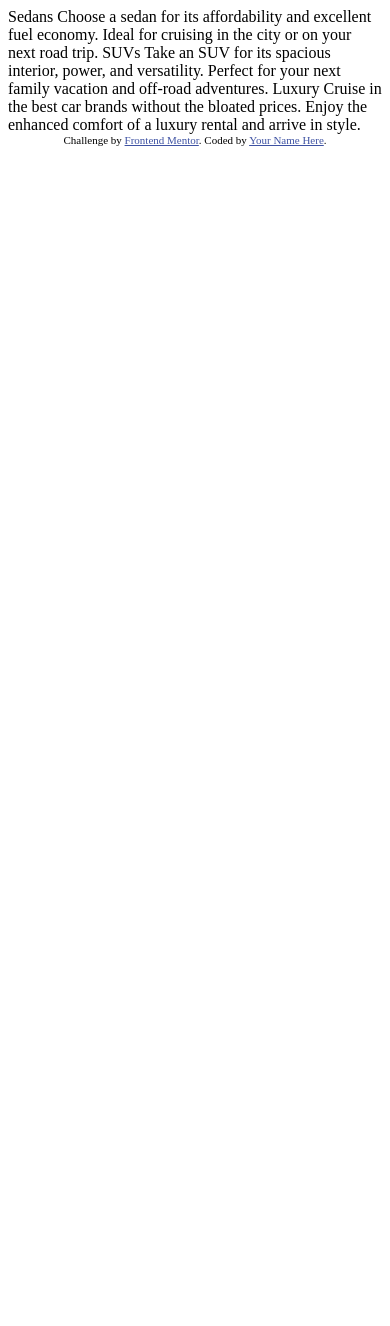
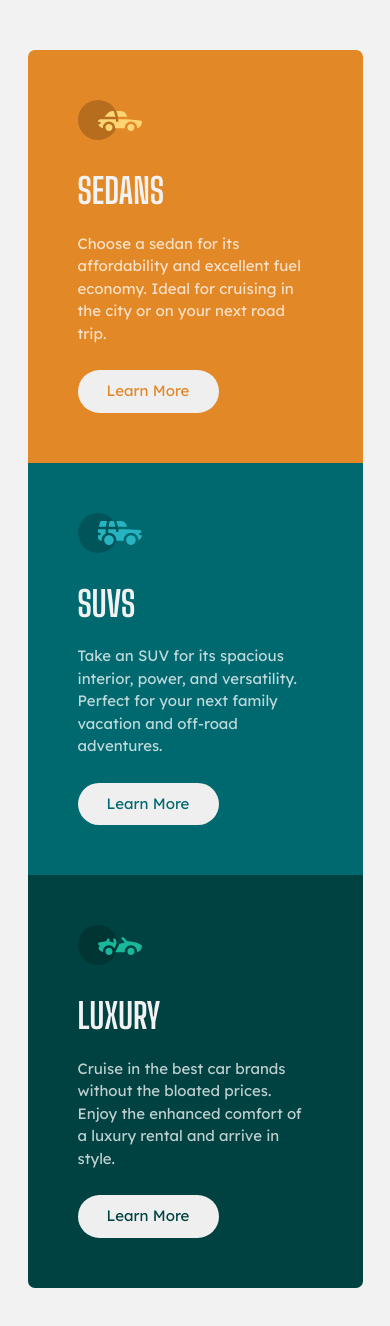
Before and after one commit to DaniDhax/fm-3-column-preview-card-component, a plain HTML site: page index.html in a window 390 px wide. Before the commit the page ends 844 px from the top, so only its background shows below. Drawn offline with Linux system fonts and the light colour scheme.

Commit message:
Mobile 1

```diff
--- a/index.html
+++ b/index.html
@@ -3,34 +3,56 @@
 <head>
   <meta charset="UTF-8">
   <meta name="viewport" content="width=device-width, initial-scale=1.0"> <!-- displays site properly based on user's device -->
-
   <link rel="icon" type="image/png" sizes="32x32" href="./images/favicon-32x32.png">
-
+  <link rel="stylesheet" href="normalize.css">
+  <link rel="stylesheet" href="style.css">
   <title>Frontend Mentor | 3-column preview card component</title>
-
-  <!-- Feel free to remove these styles or customise in your own stylesheet 👍 -->
-  <style>
-    .attribution { font-size: 11px; text-align: center; }
-    .attribution a { color: hsl(228, 45%, 44%); }
-  </style>
 </head>
 <body>
-
-  Sedans
-  Choose a sedan for its affordability and excellent fuel economy. Ideal for cruising in the city
-  or on your next road trip.
-
-  SUVs
-  Take an SUV for its spacious interior, power, and versatility. Perfect for your next family vacation
-  and off-road adventures.
-
-  Luxury
-  Cruise in the best car brands without the bloated prices. Enjoy the enhanced comfort of a luxury
-  rental and arrive in style.
-
-  <div class="attribution">
-    Challenge by <a href="https://www.frontendmentor.io?ref=challenge" target="_blank">Frontend Mentor</a>.
-    Coded by <a href="#">Your Name Here</a>.
-  </div>
+  <section class="card sedans">
+    <div class="icon">
+      <img src="./images/icon-sedans.svg" alt="">
+    </div>
+    <div class="model">
+      <h1>Sedans</h1>
+    </div>
+    <div class="description">
+      <p>Choose a sedan for its affordability and excellent fuel economy. Ideal for cruising in the city
+      or on your next road trip.</p>
+    </div>
+    <div class="button">
+      <button>Learn More</button>
+    </div>
+  </section>
+  <section class="card suvs">
+    <div class="icon">
+      <img src="./images/icon-suvs.svg" alt="">
+    </div>
+    <div class="model">
+      <h1>SUVs</h1>
+    </div>
+    <div class="description">
+      <p>Take an SUV for its spacious interior, power, and versatility. Perfect for your next family vacation
+      and off-road adventures.</p>
+    </div>
+    <div class="button">
+      <button>Learn More</button>
+    </div>
+  </section>
+  <section class="card luxury">
+    <div class="icon">
+      <img src="./images/icon-luxury.svg" alt="">
+    </div>
+    <div class="model">
+      <h1>Luxury</h1>
+    </div>
+    <div class="description">
+      <p>Cruise in the best car brands without the bloated prices. Enjoy the enhanced comfort of a luxury
+      rental and arrive in style.</p>
+    </div>
+    <div class="button">
+      <button>Learn More</button>
+    </div>
+  </section>
 </body>
 </html>
--- /dev/null
+++ b/style.css
@@ -0,0 +1,171 @@
+@import url('https://fonts.googleapis.com/css2?family=Lexend+Deca&display=swap');
+@import url('https://fonts.googleapis.com/css2?family=Big+Shoulders+Display:wght@700&display=swap');
+
+:root {
+  /* ? COLOR */
+  /* Primary */
+  --bright-orange: hsl(31, 77%, 52%);
+  --dark-cyan: hsl(184, 100%, 22%);
+  --very-dark-cyan: hsl(179, 100%, 13%);
+
+  /* Neutral */
+  --transparent-white: hsla(0, 0%, 100%, 0.75);
+  --very-light-gray: hsl(0, 0%, 95%);
+
+  /* ? FONTS */
+  --ff-lexend-deca: "Lexend Deca", sans-serif;
+  --ff-big-shoulders-display: "Big Shoulders Display", sans-serif;
+}
+
+/*********************************************************/
+/* ! GLOBAL RESET */
+/* Box sizing rules */
+*,
+*::before,
+*::after {
+  box-sizing: border-box;
+}
+/* Remove default margin */
+body,
+h1,
+h2,
+h3,
+h4,
+p,
+figure,
+blockquote,
+dl,
+dd {
+  margin: 0;
+}
+/* Remove list styles on ul, ol elements with a list role, which suggests default styling will be removed */
+ul[role="list"],
+ol[role="list"] {
+  list-style: none;
+}
+/* Set core root defaults */
+html:focus-within {
+  scroll-behavior: smooth;
+}
+/* Set core body defaults */
+body {
+  min-height: 100vh;
+  text-rendering: optimizeSpeed;
+  line-height: 1.5;
+}
+/* A elements that don't have a class get default styles */
+a:not([class]) {
+  text-decoration-skip-ink: auto;
+}
+/* Make images easier to work with */
+img,
+picture {
+  max-width: 100%;
+  display: block;
+}
+/* Inherit fonts for inputs and buttons */
+input,
+button,
+textarea,
+select {
+  font: inherit;
+}
+/* Remove all animations, transitions and smooth scroll for people that prefer not to see them */
+@media (prefers-reduced-motion: reduce) {
+  html:focus-within {
+    scroll-behavior: auto;
+  }
+
+  *,
+  *::before,
+  *::after {
+    animation-duration: 0.01ms !important;
+    animation-iteration-count: 1 !important;
+    transition-duration: 0.01ms !important;
+    scroll-behavior: auto !important;
+  }
+}
+/* ! END OF GLOBAL RESET */
+/**************************************************************/
+
+
+
+
+html {
+  font-size: 62.5%;
+}
+
+body {
+  background-color: var(--very-light-gray);
+  display: flex;
+  flex-direction: column;
+  align-items: center;
+  padding: 50px;
+  font-family: var(--ff-lexend-deca);
+}
+
+.card {
+
+  width: 335px;
+  color: var(--transparent-white);
+  padding: 50px;
+}
+
+.sedans {
+  border-radius: 7px 7px 0 0;
+  background-color: var(--bright-orange);
+}
+
+.suvs {
+  border-radius: unset;
+  background-color: var(--dark-cyan);
+}
+
+.luxury {
+  border-radius: 0 0 7px 7px;
+  background-color: var(--very-dark-cyan);
+}
+
+
+.icon {
+  margin-bottom: 25px;
+}
+
+h1 {
+  font-family: var(--ff-big-shoulders-display);
+  font-size: 3.5rem;
+  color: var(--very-light-gray);
+  text-transform: uppercase;
+  margin-bottom: 15px;
+}
+
+p {
+  font-size: 1.5rem;
+  margin-bottom: 25px;
+}
+
+button {
+  border: 1px transparent;
+  border-radius: 25px;
+  font-size: 1.5rem;
+  width: 60%;
+  padding: 10px 0;
+
+}
+
+.sedans button {
+  color: var(--bright-orange);
+}
+
+.suvs button {
+  color: var(--dark-cyan);
+}
+
+.luxury button {
+  color: var(--very-dark-cyan);
+}
+
+
+@media (min-width: 375px) {
+
+}
```
Also changed, not shown: normalize.css (added).
